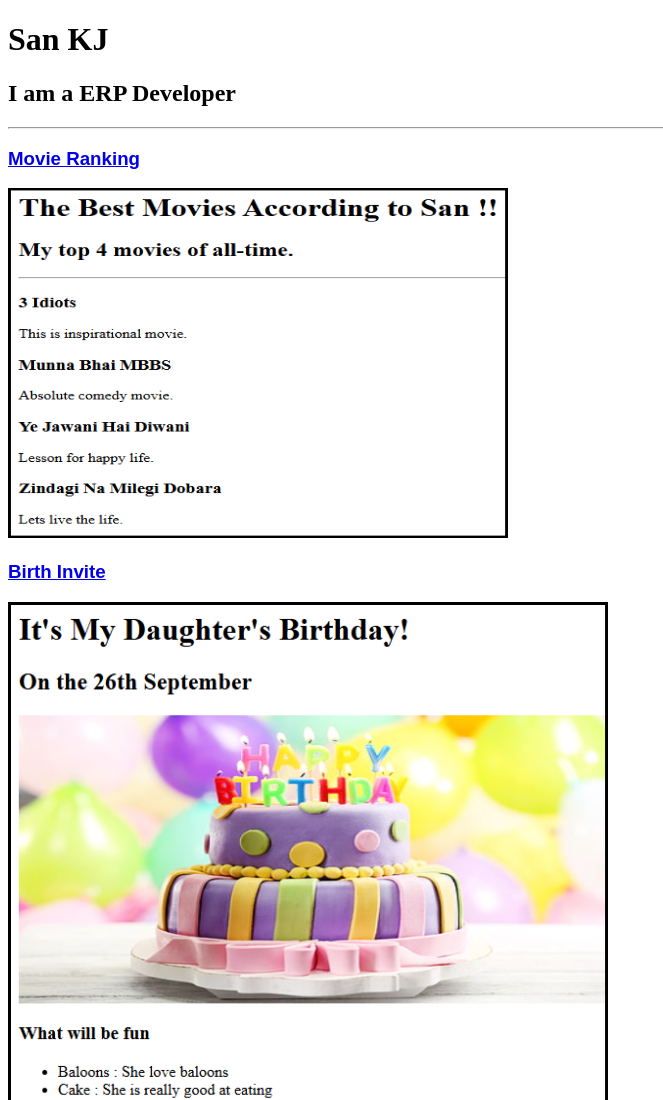
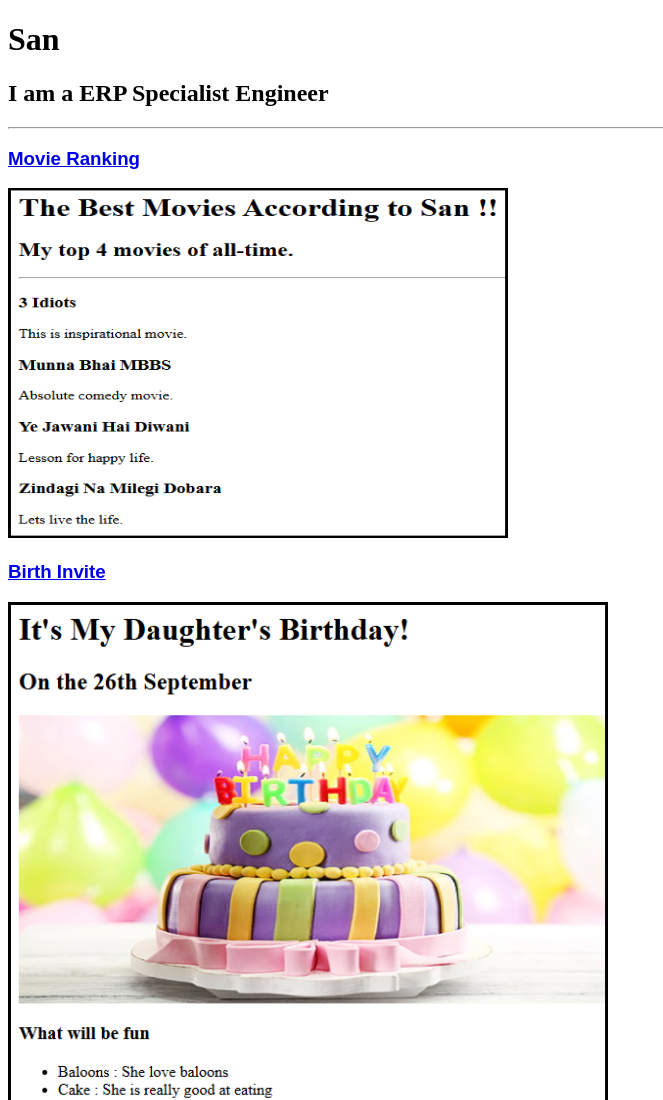
Before and after one commit to sandpkj/htmlportfolio, a plain HTML site: page index.html in a window 1280 px wide. Shown: the top 1100 px of the page, without its empty margins (0-663 px from the left). Drawn offline with Linux system fonts and the light colour scheme.

Commit message:
Add files via upload

```diff
--- a/index.html
+++ b/index.html
@@ -7,8 +7,8 @@
     <title>Portfolio</title>
 </head>
 <body>
-    <h1> San KJ</h1>
-    <h2>I am a ERP Developer</h2>
+    <h1> San</h1>
+    <h2>I am a ERP Specialist Engineer</h2>
         <hr/>
         <h3><a href="./public/movie-ranking.html" style="font-family: 'Copperplate Gothic Light', sans-serif;">Movie Ranking</a></h3>
     <a href="./public/movie-ranking.html"><img src="./assets/images/Movie Ranking.png" alt="Movie Ranking" height="350" width="500"></a>
```
